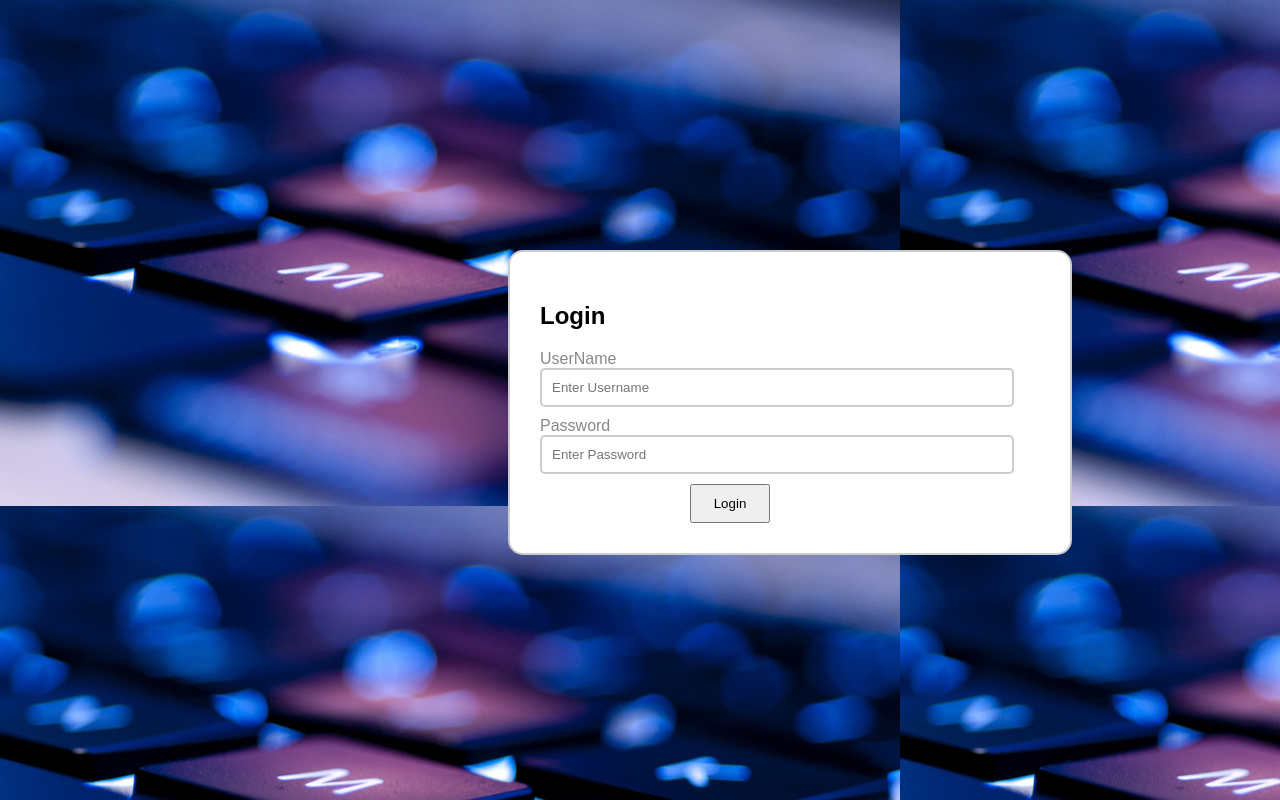
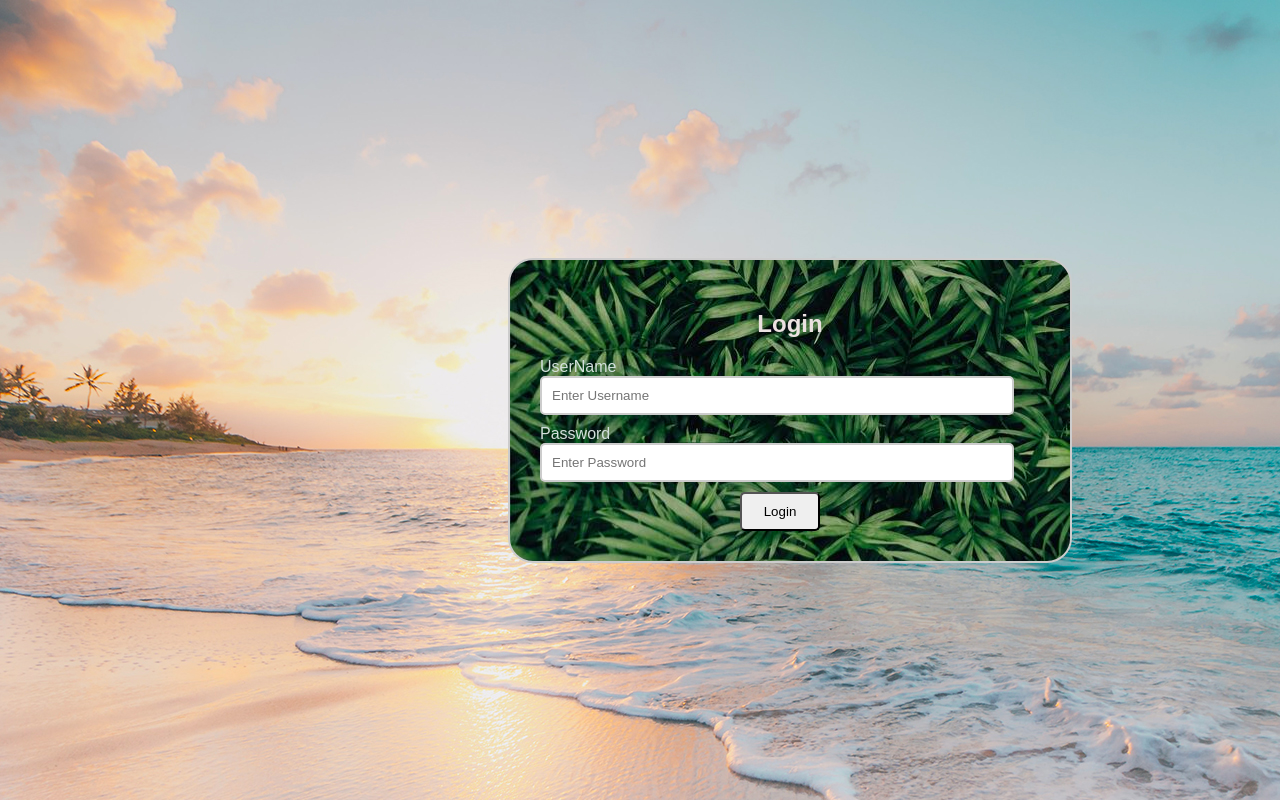
Before and after one commit to SRIKANTHNALUMACHU/TeamManagementPHP, a PHP site: page /login/login.php in a window 1280 px wide. Run offline with PHP 8.4, Linux system fonts and the light colour scheme.

Commit message:
loginpageUI

```diff
--- a/login/login.php
+++ b/login/login.php
@@ -4,26 +4,34 @@
 <title>login Page</title>
 <style type="text/css">
 body{
-    background-image:url("../image/login.jpg");
+    background-image:url("../image/4.jpg");
     background-color:#fff;
     align-items:center;
     font-family:sans-serif;
+    display:flex;
+
 }
 .container{
 
+}
+h2{
+    text-align:center;
+    color:#ece2e1;
 }
 form{
     width:500px;
     border:2px solid #ccc;
     padding:30px;
-    background:#fff;
-    border-radius:15px;
+    background:#75cfb8;
+    background-image:url("../image/7.jpeg");
+    border-radius:25px;
     margin-top:250px;
     margin-left:500px;
     align-items:center;
+
 }
 label{
-    color:#888;
+    color:#d3e0dc;
 }
 input{
     display:block;
@@ -32,12 +40,14 @@ input{
     margin-bottom:10px;
     width:90%;
     border-radius:5px;
+
 }
 button{
     padding:10px;
     align:center;
-    margin-left:150px;
+    margin-left:200px;
     width:80px;
+    border-radius:5px;
 }
 </style>
 </head>
```
Also changed, not shown: image/1.jpg (added), image/2.jpg (added), image/3.jpg (added), image/4.jpg (added), image/5.jpg (added), image/6.jpeg (added), image/7.jpeg (added), image/login2.jpg (renamed from image/backgroundlogin.jpg).
